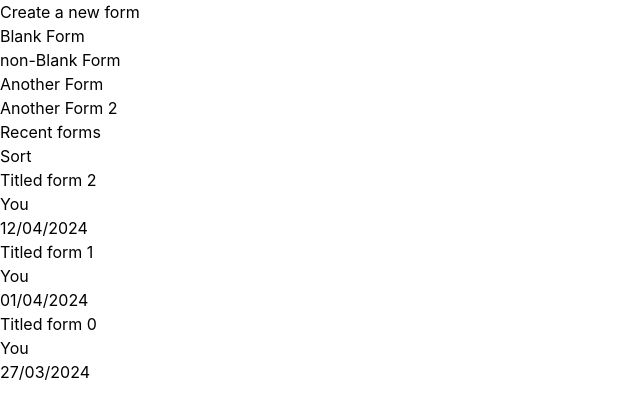
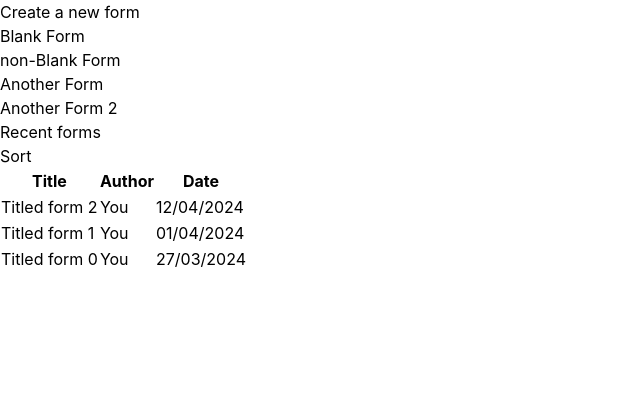
Before and after one commit to Omkar-Potphode/Zidio_Feedback_Collection_System, a React (Vite) app in the folder client/: page /dashboard in a window 1280 px wide. Shown: the top 418 px of the page, without its empty margins (0-640 px from the left). Built offline with nearby package versions, Linux system fonts and the light colour scheme.

Commit message:
table used for list

```diff
--- a/client/src/components/Formlist.jsx
+++ b/client/src/components/Formlist.jsx
@@ -26,17 +26,37 @@ const Formlist = () => {
         <p>Recent forms</p>
         <button>Sort</button>
         </div>
-        <div className="flex flex-col">
+        {/* <div className="flex flex-col">
             {
                 works.map((work, i)=>(
-                    <div className="h-8 flex justify-evenly" key={i}>
+                    <div className="h-8 flex justify-evenly border-b-2" key={i}>
                         <h3>{work.title}</h3>
                         <p>{work.author}</p>
                         <p>{work.createdAt}</p>
                     </div>
                 ))
             }
-        </div>
+        </div> */}
+        <table className="table-fixed w-[100%]">
+  <thead>
+    <tr>
+      <th className='w-1/3'>Title</th>
+      <th className='w-1/3'>Author</th>
+      <th className='w-1/3'>Date</th>
+    </tr>
+  </thead>
+  <tbody>
+    {
+        works.map((work, i)=>(
+    <tr key={i}>
+      <td>{work.title}</td>
+      <td>{work.author}</td>
+      <td>{work.createdAt}</td>
+    </tr>
+        ))
+    }
+  </tbody>
+</table>
     </section>
   )
 }
```
